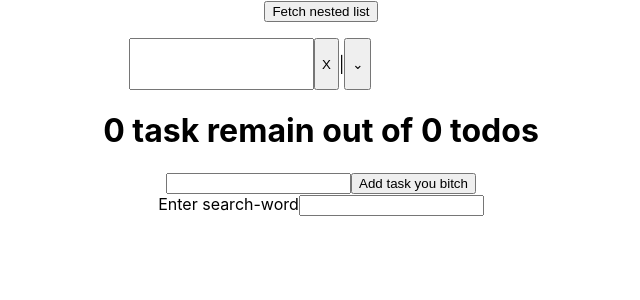
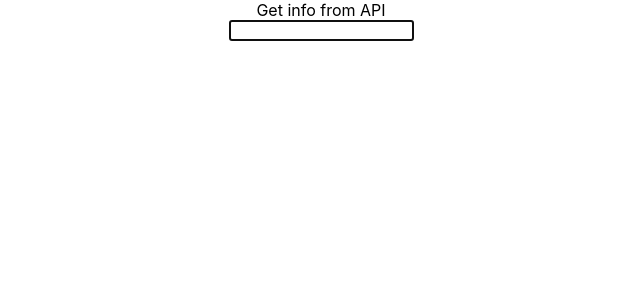
Before and after one commit to eladr7/intr_prct_21, a React (Create React App) app: page / in a window 1280 px wide. Shown: the top 300 px of the page, without its empty margins (319-959 px from the left). Built offline with nearby package versions, Linux system fonts and the light colour scheme.

Commit message:
Added RealDebouncer2

```diff
--- a/src/App.tsx
+++ b/src/App.tsx
@@ -7,6 +7,7 @@ import { BenAwad } from './components/BenAwad';
 import { InterviewTrippleQ } from './components/InterviewTrippleQ';
 import { LodashDebounce } from './components/LodashDebounce';
 import { RealDebounce } from './components/RealDebounce';
+import { RealDebouncer2 } from './components/RealDebouncer2';
 
 function App() {
   return (
@@ -14,9 +15,10 @@ function App() {
       {/* <InputSuggestions />
       <InputDebounce />
       <Todos />
-      <BenAwad /> */}
+      <BenAwad />
       <InterviewTrippleQ />
-      <RealDebounce />
+      <RealDebounce /> */}
+      <RealDebouncer2 />
     </div>
   );
 }
--- /dev/null
+++ b/src/components/RealDebouncer2.tsx
@@ -0,0 +1,120 @@
+import React, { useState, ChangeEvent, useCallback, useRef, MutableRefObject, useEffect } from 'react';
+import axios from 'axios';
+import debounce from 'lodash.debounce';
+
+const fetchFromAPI = (query: string): Promise<UserInfo[]> => axios.get('https://randomuser.me/api?results=8')
+  .then(({ data: { results } }) => {
+    console.log(results);
+    return results;
+  })
+  .catch(error => {
+    console.log(error);
+    return [];
+  });
+
+const createMatcher = (query: string) => {
+  let pattern = '';
+  for (let c of query.toLocaleLowerCase()) pattern += c + '.*';
+  pattern = pattern.slice(0, -2);
+
+  return new RegExp(pattern, 'g');
+}
+
+const isMatching = async (suggestion: string, queryPatternMatcher: RegExp) =>
+  await queryPatternMatcher.test(suggestion.toLocaleLowerCase());
+
+interface UserInfo {
+  email: string
+}
+
+export interface RealDebouncer2Props { }
+export const RealDebouncer2: React.FC<RealDebouncer2Props> = ({ }) => {
+  const [query, setQuery] = useState('');
+
+  const [loading, setLoading] = useState(false);
+  const [displayResults, setDisplayResults] = useState(false);
+  const [inputDisabled, setInputDisabled] = useState(false);
+
+  const [dataFromAPI, setDataFromAPI] = useState<string[]>([]);
+  const inputRef = useRef() as MutableRefObject<HTMLInputElement>;
+
+  useEffect(() => {
+    inputRef.current.focus();
+  }, []);
+
+  const handleFetch = async (inputQuery: string) => {
+    const results = await fetchFromAPI(inputQuery);
+    const emails = results.map((result: UserInfo) => result.email);
+
+    setLoading(false);
+    setInputDisabled(false);
+    setDisplayResults(true);
+    setDataFromAPI(emails);
+
+    inputRef.current.focus();
+  }
+
+  const debouncedFetch = useCallback(
+    debounce(
+      (inputQuery: string) => handleFetch(inputQuery),
+      400),
+    []);
+
+  const fetchSuggestionsFromAPI = (e: ChangeEvent<HTMLInputElement>) => {
+    if (!e.target.value) {
+      setQuery('');
+      setDisplayResults(false);
+      return;
+    }
+    setQuery(e.target.value);
+    setLoading(true);
+    setDisplayResults(false);
+
+    setTimeout(() => {
+      setInputDisabled(true);
+    }, 400);
+
+    debouncedFetch(e.target.value);
+  }
+
+  const onSelectItem = (email: string) => {
+    setQuery(email);
+    setDisplayResults(false);
+    inputRef.current.focus();
+  }
+
+  const displaySuggestions = () => {
+    if (!query) return null;
+    if (loading) return <p>...LOADING</p>;
+    if (!displayResults) return null;
+
+    const queryMatcher = createMatcher(query);
+    return (
+      <ul>
+        {dataFromAPI.map((email: string, idx: number) => {
+          if (isMatching(email, queryMatcher)) {
+            return (
+              <p key={idx} onClick={() => onSelectItem(email)}>{email}</p>
+            )
+          }
+        })}
+      </ul>
+    );
+  }
+
+  return (
+    <div className="flex-col">
+      <div className="searchable-dropdown">
+        <label htmlFor="">Get info from API</label>
+        <input
+          type="text"
+          value={query}
+          onChange={fetchSuggestionsFromAPI}
+          disabled={inputDisabled}
+          ref={inputRef}
+        />
+      </div>
+      {displaySuggestions()}
+    </div>
+  );
+}
--- a/src/index.css
+++ b/src/index.css
@@ -61,7 +61,9 @@ code {
 .searchable-dropdown {
   display: flex;
   flex-direction: column;
+  justify-content: center;
   margin-left: 35%;
+  margin-right: 35%;
 }
 
 .searchable-dropdown-searchbox {
```
